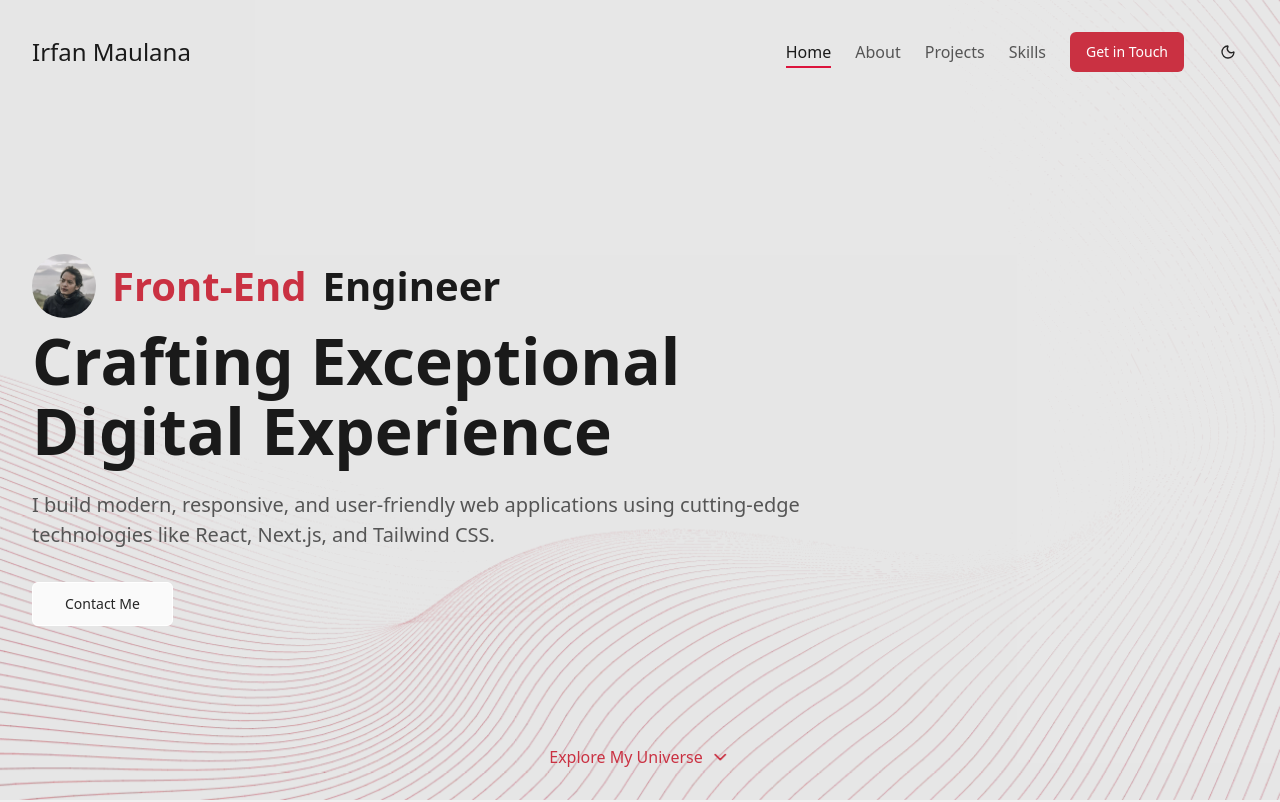
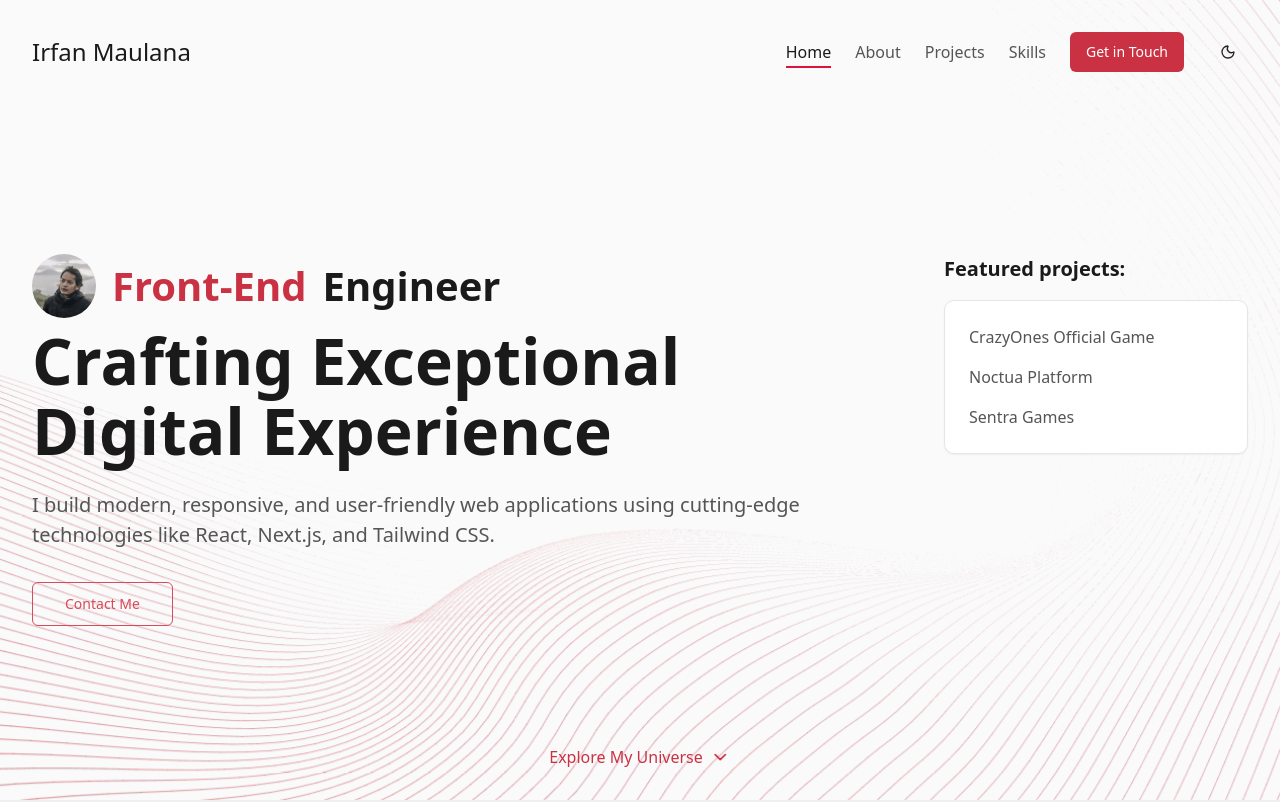
Before and after one commit to irfanmaulana007/portfolio, a Next.js app: page / in a window 1280 px wide. Shown: the top 802 px of the page. Built offline with nearby package versions, Linux system fonts and the light colour scheme.

Commit message:
Improvements

```diff
--- a/components/sections/hero-section.tsx
+++ b/components/sections/hero-section.tsx
@@ -6,6 +6,8 @@ import { motion } from 'framer-motion';
 import { ChevronDown } from 'lucide-react';
 import { Avatar, AvatarFallback, AvatarImage } from '../ui/avatar';
 import { Text } from '../ui/text';
+import { Card, CardContent } from '../ui/card';
+import { projects } from '@/lib/constants';
 
 export function HeroSection() {
   return (
@@ -13,7 +15,8 @@ export function HeroSection() {
       id="home"
       className="h-screen flex flex-col justify-center pt-20 relative bg-center"
     >
-      <div className="container relative z-10 flex flex-col gap-y-2">
+      <div className="container relative z-10 flex gap-x-4">
+        <div className="flex flex-col gap-y-2 flex-1">
           <motion.div
             initial={{ opacity: 0, y: 20 }}
             animate={{ opacity: 1, y: 0 }}
@@ -57,8 +60,9 @@ export function HeroSection() {
             className="max-w-3xl mt-4"
           >
             <Text size="heading-5" weight="light" variant="secondary">
-            I build modern, responsive, and user-friendly web applications using
-            cutting-edge technologies like React, Next.js, and Tailwind CSS.
+              I build modern, responsive, and user-friendly web applications
+              using cutting-edge technologies like React, Next.js, and Tailwind
+              CSS.
             </Text>
           </motion.div>
           <motion.div
@@ -67,17 +71,36 @@ export function HeroSection() {
             transition={{ duration: 0.8, delay: 1.6 }}
             className="max-w-3xl mt-6"
           >
-          <Button
-            asChild
-            variant="primary-outline"
-            size="lg"
-            className="text-neutral-800 border-white hover:text-white hover:bg-white/20"
-          >
+            <Button asChild variant="primary-outline" size="lg">
               <Link href="#contact">Contact Me</Link>
             </Button>
           </motion.div>
         </div>
-      <div className="absolute inset-0 bg-neutral-700/10 z-0"></div>
+        <div className="flex flex-col gap-y-4 w-1/4">
+          <Text size="heading-5" weight="semibold" variant="primary">
+            Featured projects:
+          </Text>
+          <Card className="!bg-[#FFFFFF] !border-[#E5E5E5] dark:!bg-[#1E2029] dark:!border-[#35394D]">
+            <CardContent className="p-6 space-y-4">
+              {projects
+                .filter(project => project.featured)
+                .map(project => (
+                  <div key={project.id}>
+                    <Link href={project.demoUrl} target="_blank">
+                      <Text
+                        size="md"
+                        variant="secondary"
+                        className="transition-all duration-300 hover:!text-[#000000] dark:hover:!text-[#FFFFFF]"
+                      >
+                        {project.title}
+                      </Text>
+                    </Link>
+                  </div>
+                ))}
+            </CardContent>
+          </Card>
+        </div>
+      </div>
 
       <motion.div
         className="absolute bottom-8 left-1/2 transform -translate-x-1/2 z-20"
--- a/components/ui/button.tsx
+++ b/components/ui/button.tsx
@@ -12,7 +12,7 @@ const buttonVariants = cva(
         primary:
           'bg-[#CA3142] text-[#FFFFFF] hover:bg-[#CA3142]/90 active:bg-[#CA3142]/80 dark:bg-[#CA3142] dark:text-[#FFFFFF] dark:hover:bg-[#CA3142]/90 dark:active:bg-[#CA3142]/80',
         'primary-outline':
-          'bg-[#FAFAFA] border border-[#D94A5B] text-[#D94A5B] hover:border-[#D94A5B]/90 active:border-[#D94A5B]/80 dark:bg-[#181818] dark:border-[#D94A5B] dark:text-[#D94A5B] dark:hover:border-[#D94A5B]/90 dark:active:border-[#D94A5B]/80',
+          'border bg-transparent border-[#D94A5B] text-[#D94A5B] hover:bg-[#D94A5B]/10 active:bg-[#D94A5B]/20 dark:bg-[#181818] dark:border-[#D94A5B] dark:text-[#D94A5B] dark:hover:bg-[#D94A5B]/10 dark:active:bg-[#D94A5B]/20',
         secondary:
           'border border-[#E5E5E5] bg-[#FAFAFA] text-[#1A1A1A] hover:bg-[#FAFAFA]/90 active:bg-[#FAFAFA]/80 dark:border-[#242424] dark:bg-[#181818] dark:text-[#FFFFFF] dark:hover:bg-[#181818]/90 dark:active:bg-[#181818]/80',
         'secondary-outline':
--- a/lib/constants.ts
+++ b/lib/constants.ts
@@ -48,6 +48,7 @@ export const projects = [
     date: '2025-07-03',
     previewImageUrl: [],
     category: ProjectCategory.Game,
+    featured: false,
   },
   {
     id: 2,
@@ -61,6 +62,7 @@ export const projects = [
     date: '2024-01-01',
     previewImageUrl: [],
     category: ProjectCategory.LandingPage,
+    featured: false,
   },
   {
     id: 3,
@@ -81,6 +83,7 @@ export const projects = [
     date: '2025-03-01',
     previewImageUrl: ['/images/project/careguard-dashboard.webp'],
     category: ProjectCategory.Dashboard,
+    featured: false,
   },
   {
     id: 4,
@@ -94,6 +97,7 @@ export const projects = [
     date: '2024-06-01',
     previewImageUrl: [],
     category: ProjectCategory.Game,
+    featured: true,
   },
   {
     id: 5,
@@ -113,6 +117,7 @@ export const projects = [
     date: '2024-03-01',
     previewImageUrl: [],
     category: ProjectCategory.Game,
+    featured: true,
   },
   {
     id: 6,
@@ -133,6 +138,7 @@ export const projects = [
     date: '2025-01-01',
     previewImageUrl: ['/images/project/noctua-sdk-dashboard.webp'],
     category: ProjectCategory.Dashboard,
+    featured: false,
   },
   {
     id: 7,
@@ -146,6 +152,7 @@ export const projects = [
     date: '2025-07-06',
     previewImageUrl: [],
     category: ProjectCategory.Game,
+    featured: true,
   },
 ];
 
```
Lines whose indentation alone changed are shown as unchanged.
